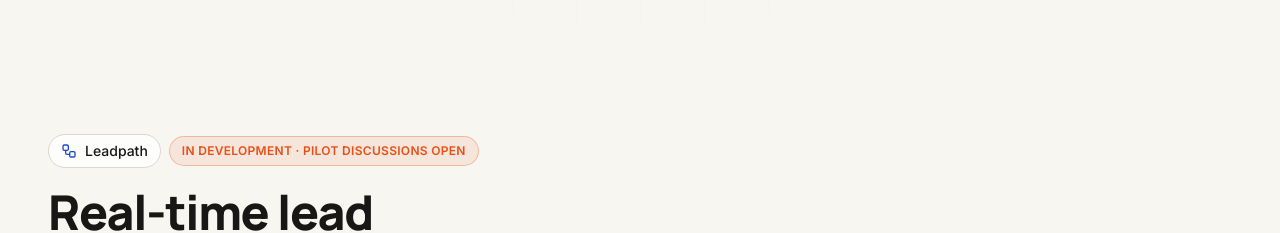
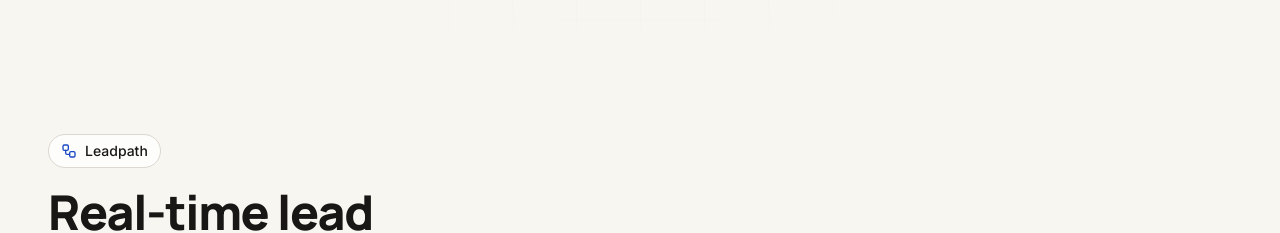
Before and after one commit to AJ2025dev/audience-street-revamp, a React (Vite) app: page / in a window 1280 px wide. Shown: the part 940-1173 px from the top of the page. Built offline with nearby package versions, Linux system fonts and the light colour scheme.

Commit message:
Remove Leadpath in-development badge

```diff
--- a/src/components/Products.tsx
+++ b/src/components/Products.tsx
@@ -12,7 +12,6 @@ const Products = () => (
       id="leadpath"
       icon={Workflow}
       name="Leadpath"
-      status="In development · pilot discussions open"
       headline="Real-time lead operations, under your brand."
       copy="Leadpath is being developed to help lead-generation teams manage campaigns, connect acquisition sources, qualify incoming leads, and route them to buyers through a configurable workflow."
       features={[
```
